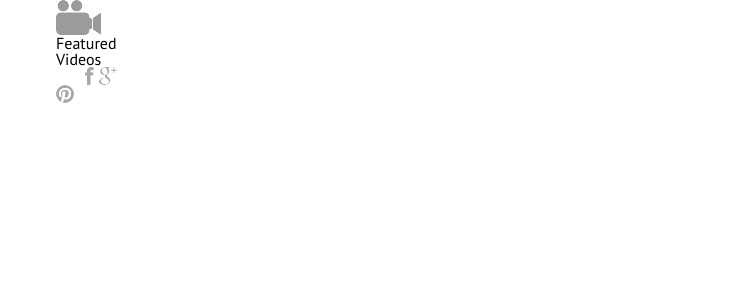
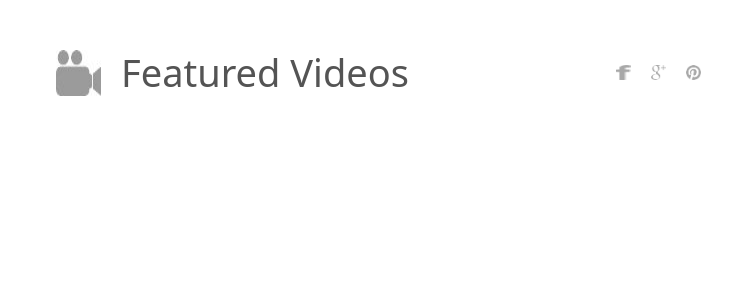
Before and after one commit to sporrcars2013/GALLARIA-V1.1, a plain HTML site: page #src/index.html in a window 1280 px wide. Shown: the top 283 px of the page, 384-1116 px from the left. Drawn offline with nearby package versions, Linux system fonts and the light colour scheme; files that its build step writes are made by us from their sources; files whose address does not match are found by name.

Commit message:
начал следующий блок

```diff
--- a/#src/_topvideos.html
+++ b/#src/_topvideos.html
@@ -5,12 +5,12 @@
             <img src="img/videos/videosimg.jpg" alt="">
             <p>Featured Videos</p>
          </div>
-         <div class="topvideos__messengers">
-            <img src="img/videos/mess1.png" alt="">
-            <img src="img/videos/mess2.png" alt="">
-            <img src="img/videos/mess3.png" alt="">
-            <img src="img/videos/mess4.png" alt="">
-         </div>
+         <ul class="topvideos__messengers">
+            <li><a href="#"><img src="img/videos/mess1.png" alt=""></a></li>
+            <li><a href="#"><img src="img/videos/mess2.png" alt=""></a></li>
+            <li><a href="#"><img src="img/videos/mess3.png" alt=""></a></li>
+            <li><a href="#"><img src="img/videos/mess4.png" alt=""></a></li>
+         </ul>
       </div>
    </div>
 </div>
--- a/#src/scss/topvideos.scss
+++ b/#src/scss/topvideos.scss
@@ -1,26 +1,48 @@
-.top-videos {display: flex;
-
-
-   &__body {display: flex;
+.topvideos {
+   display: flex;
+   justify-content: flex-end;
+   &__body {
+      padding: 50px 0px;
+      display: flex;
       justify-content: space-between;
-
+      align-items: center;
    }
-
 
    &__img-text {
       display: flex;
       p{
-         flex: 1 1 100%;
+      flex: 1 1 100%;
+      font-family: SegoeUI;
+      font-size: 38px;
+      line-height: 1.2;
+      font-weight: 600;
+      color: #545454;
+      font-weight: 400;
+      padding-left: 20px;
       }
    }
 
-   &__messengers {display: flex;
-      border: 1px solid #000;
-      justify-content: space-between;
+   &__messengers {
+      align-items: center;
+      display: flex;
+      a{:hover{
+         background-color: rgb(128, 91, 214);
+         }background-color: rgb(223, 208, 208);
+         border-radius: 5px;}
+      li{
+
+         }
       img{
-      display: block;}
+         display: block;
+         width: 25px;
+         height: 25px;
+
+         padding: 5px;
+         margin: 0px 0px 0px 10px;
+         border-radius: 5px;
+         }
    }
 }
 .container {
-
+   width: 650px;
 }
```
Also changed, not shown: fls-gulp/index.html (+6 -6 lines), fls-gulp/css/style.css, fls-gulp/css/style.min.css.
